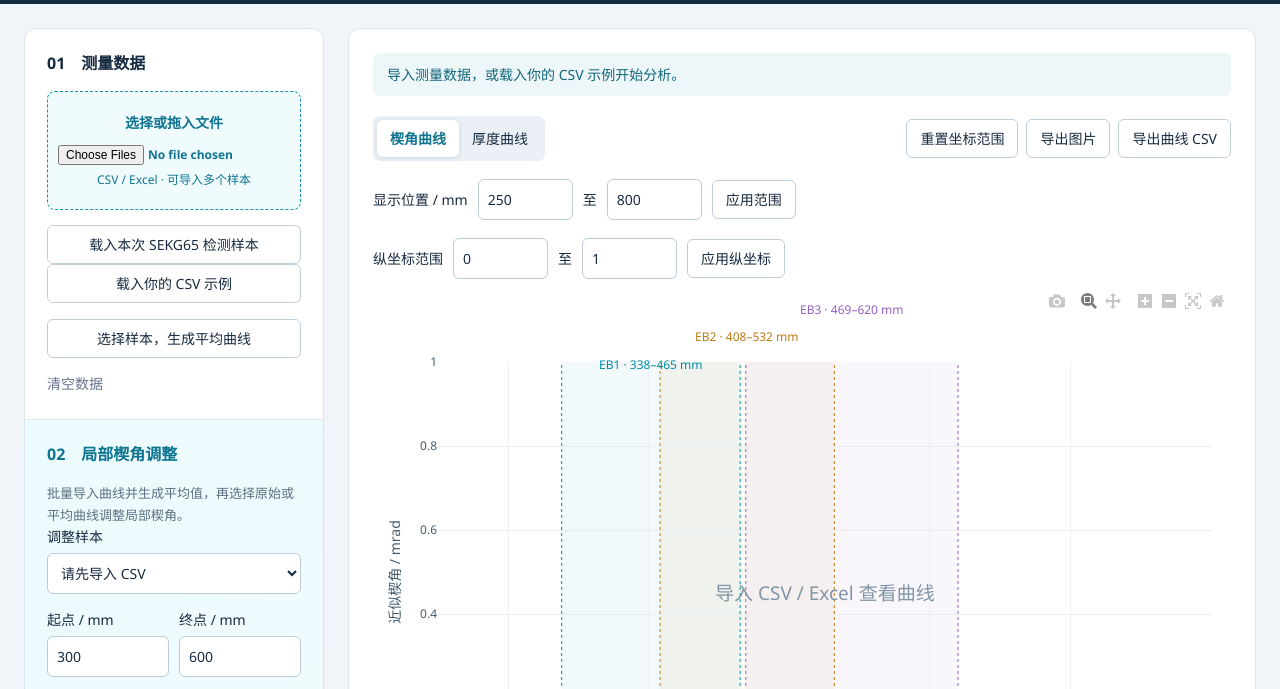
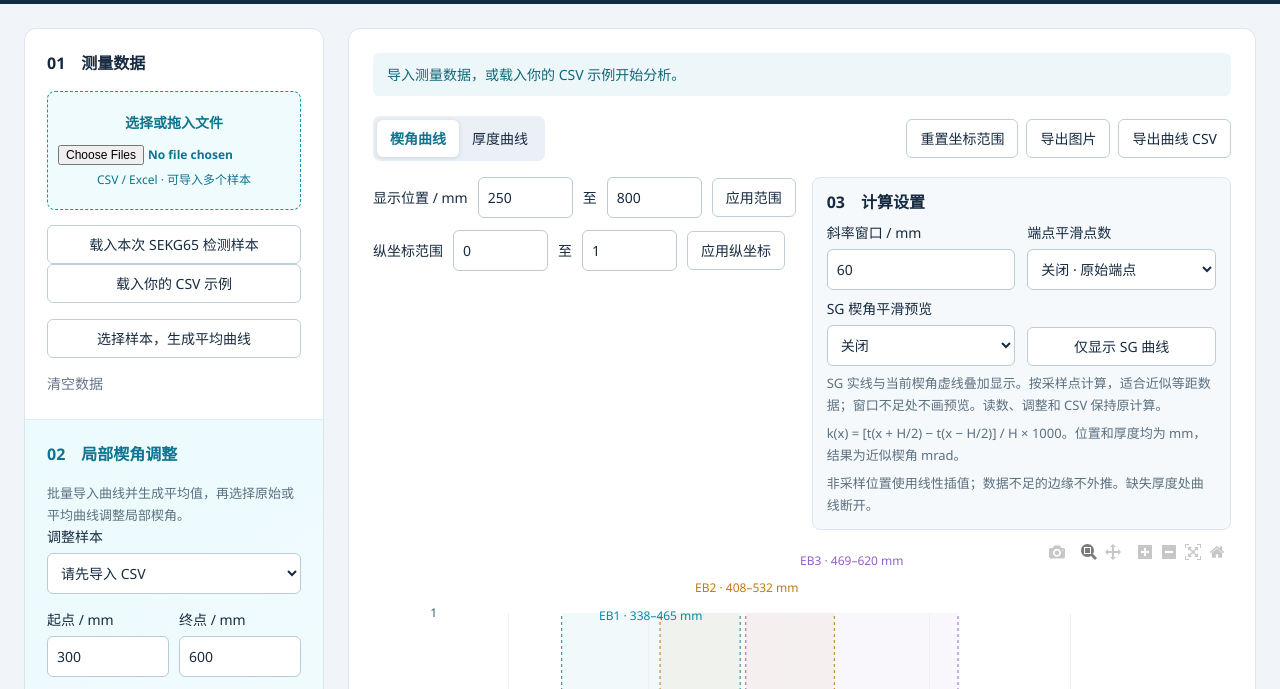
Before and after one commit to XUXIAJIAN/HUD-PVB-Measurement, a plain HTML site: page index.html in a window 1280 px wide. Shown: the part 72-761 px from the top of the page. Drawn offline with nearby package versions, Linux system fonts and the light colour scheme.

Commit message:
Move editor calculation settings beside chart and draw SG as solid

```diff
--- a/app.js
+++ b/app.js
@@ -16,14 +16,14 @@ function render(){let st;try{st=settings()}catch(e){say(e.message+'。图表仍
  const sgOnly=sgPoints>0&&sgOnlyButton.getAttribute('aria-pressed')==='true';
  sgOnlyButton.disabled=!sgPoints;
  sgOnlyButton.textContent=sgOnly?'恢复叠加显示':'仅显示 SG 曲线';
- datasets.forEach(d=>{if(d.original&&!sgOnly){const original=PVB.evaluator(d.original,st.H,st.n,mode);traces.push({x:d.original.map(p=>p[0]),y:d.original.map(p=>{const v=original(p[0]);return Number.isFinite(v)?v:null}),name:d.name+' · 调整前',type:'scatter',mode:'lines',visible:d.visible?true:'legendonly',line:{color:d.color,width:1,dash:'dot'},opacity:0.55,connectgaps:false,hovertemplate:'调整前 %{y:.5f}<extra></extra>'})}const f=PVB.evaluator(d.data,st.H,st.n,mode),ys=d.data.map(p=>f(p[0]));count+=ys.filter(Number.isFinite).length;if(!sgOnly)traces.push({x:d.data.map(p=>p[0]),y:ys.map(v=>Number.isFinite(v)?v:null),name:d.name,legendgroup:String(d.id),visible:d.visible?true:'legendonly',type:'scatter',mode:'lines',connectgaps:false,line:{color:d.color,width:2},hovertemplate:'%{x:.2f} mm<br>%{y:.4f} '+(mode==='slope'?'mrad':'mm')+'<extra>%{fullData.name}</extra>'});
+ datasets.forEach(d=>{if(d.original&&!sgOnly){const original=PVB.evaluator(d.original,st.H,st.n,mode);traces.push({x:d.original.map(p=>p[0]),y:d.original.map(p=>{const v=original(p[0]);return Number.isFinite(v)?v:null}),name:d.name+' · 调整前',type:'scatter',mode:'lines',visible:d.visible?true:'legendonly',line:{color:d.color,width:1,dash:'dot'},opacity:0.55,connectgaps:false,hovertemplate:'调整前 %{y:.5f}<extra></extra>'})}const f=PVB.evaluator(d.data,st.H,st.n,mode),ys=d.data.map(p=>f(p[0]));count+=ys.filter(Number.isFinite).length;if(!sgOnly)traces.push({x:d.data.map(p=>p[0]),y:ys.map(v=>Number.isFinite(v)?v:null),name:d.name,legendgroup:String(d.id),visible:d.visible?true:'legendonly',type:'scatter',mode:'lines',connectgaps:false,line:{color:d.color,width:2,dash:sgPoints?'dash':'solid'},hovertemplate:'%{x:.2f} mm<br>%{y:.4f} '+(mode==='slope'?'mrad':'mm')+'<extra>%{fullData.name}</extra>'});
  if(sgPoints){
   const preview=PVB.savitzkyGolay(ys,sgPoints);
   if(sgOnly||preview.some(Number.isFinite))traces.push({
    x:d.data.map(p=>p[0]),y:preview,name:sgOnly?d.name:d.name+' · SG '+sgPoints+' 点',
    legendgroup:String(d.id),visible:d.visible?true:'legendonly',
    type:'scatter',mode:'lines',showlegend:sgOnly,connectgaps:false,
-   line:{color:d.color,width:2.5,dash:'dash'},
+   line:{color:d.color,width:2.5,dash:'solid'},
    hovertemplate:'%{x:.2f} mm<br>%{y:.4f} mrad<extra>%{fullData.name}</extra>'
   });
  }
--- a/index.html
+++ b/index.html
@@ -11,10 +11,12 @@
 <p id="edit-summary" class="hint" aria-live="polite">导入 CSV 后可查看区间平均楔角。</p>
 <button id="edit-preview" class="secondary">预览调整</button><div class="actions edit-actions"><button id="edit-apply" class="primary">应用调整</button><button id="edit-undo">撤销一步</button><button id="edit-reset">恢复原始</button></div>
 <h3>分段调整记录</h3><p id="edit-history-count" class="hint"></p><div id="edit-history"></div><p class="hint">每段可独立撤销或恢复；重叠区间叠加修正。目标平均值按应用当时计算，撤销其他段后不自动重新求目标。</p><label>导出格式<select id="edit-format"></select></label><button id="edit-export" class="secondary">确认并导出厚度 CSV</button><p id="edit-result" role="status" aria-live="polite"></p>
-<p class="hint">虚线为原始曲线。左侧厚度固定，右侧整体平移，保持厚度连续。目标值指当前窗口和平滑设置下、区间有效采样点楔角的算术平均，并非区间处处相同。边界附近受计算窗口影响。</p><p class="hint">导出保留原始表头、行序、位置和厚度小数位；仪器表头 Angle / Intercept / R2 等保留原始记录，不代表调整结果。精度舍入后楔角可能有微小差异。平均曲线仅在位置完全匹配且无缺失值时可选源 CSV 模板，否则导出通用两列 CSV。修改结果用于方案分析，需另行验证生产适用性。</p></section><section><h2>03　计算设置</h2><label>斜率窗口 / mm<input id="window" type="number" value="60" min="0.001" step="1"></label><label>端点平滑点数<select id="smooth"><option value="1">关闭 · 原始端点</option><option value="5">5 点</option><option value="15">15 点</option><option value="25">25 点</option><option value="35">35 点</option><option value="75">75 点（1 mm间距时跨度74 mm）</option></select></label><label>SG 楔角平滑预览<select id="sg-preview"><option value="0">关闭</option><option value="21">21 点</option><option value="31">31 点</option></select></label><button type="button" id="sg-only" class="secondary" aria-pressed="false" disabled>仅显示 SG 曲线</button><p class="hint">同色虚线叠加显示三阶 SG 平滑。按采样点计算，适合近似等距数据；窗口不足处不画预览。读数、调整和 CSV 保持原计算。</p><p class="hint">k(x) = [t(x + H/2) − t(x − H/2)] / H × 1000。位置和厚度均为 mm，结果为近似楔角 mrad。</p><p class="hint">非采样位置使用线性插值；数据不足的边缘不外推。缺失厚度处曲线断开。</p></section>
+<p class="hint">虚线为原始曲线。左侧厚度固定，右侧整体平移，保持厚度连续。目标值指当前窗口和平滑设置下、区间有效采样点楔角的算术平均，并非区间处处相同。边界附近受计算窗口影响。</p><p class="hint">导出保留原始表头、行序、位置和厚度小数位；仪器表头 Angle / Intercept / R2 等保留原始记录，不代表调整结果。精度舍入后楔角可能有微小差异。平均曲线仅在位置完全匹配且无缺失值时可选源 CSV 模板，否则导出通用两列 CSV。修改结果用于方案分析，需另行验证生产适用性。</p></section>
 
 <section><h2>04　眼盒区间 / mm</h2><div class="eyehead"><span>眼盒</span><span>左边界</span><span>右边界</span></div><div id="eyes"></div><p class="hint">修改边界后，图中区间与边界、中心读数同步更新。</p></section></aside>
-<article><div id="message" role="status">导入测量数据，或载入你的 CSV 示例开始分析。</div><div class="toolbar"><div class="tabs"><button id="slope" class="active">楔角曲线</button><button id="thickness">厚度曲线</button></div><div class="actions"><button id="reset">重置坐标范围</button><button id="png">导出图片</button><button id="export">导出曲线 CSV</button></div></div><div class="range"><span>显示位置 / mm</span><input id="xmin" aria-label="显示起点" type="number" step="any" value="250" placeholder="起点"><span>至</span><input id="xmax" aria-label="显示终点" type="number" step="any" value="800" placeholder="终点"><button id="range">应用范围</button></div><div class="range"><span>纵坐标范围</span><input id="ymin" aria-label="纵坐标最小值" type="number" step="any" value="0"><span>至</span><input id="ymax" aria-label="纵坐标最大值" type="number" step="any" value="1"><button id="yrange">应用纵坐标</button></div><div id="chart"></div><div class="below"><h2>眼盒位置读数</h2><span id="unit">近似楔角 / mrad</span></div><div class="tablewrap"><table><thead><tr><th>样本</th><th>眼盒 / mm</th><th>左边界</th><th>中心</th><th>右边界</th></tr></thead><tbody id="readings"></tbody></table></div><p class="hint">平均线名称可直接拖动调整位置，连接线随之移动。图中可框选放大、滚轮缩放、双击复位；左侧复选框或点击图例可显示／隐藏样本曲线及其眼盒标记。— 表示该位置没有可计算的数据。导出图片包含眼盒边界位置，精确读数见下表。</p></article></main>
+<article><div id="message" role="status">导入测量数据，或载入你的 CSV 示例开始分析。</div><div class="toolbar"><div class="tabs"><button id="slope" class="active">楔角曲线</button><button id="thickness">厚度曲线</button></div><div class="actions"><button id="reset">重置坐标范围</button><button id="png">导出图片</button><button id="export">导出曲线 CSV</button></div></div><div class="chart-controls"><div class="chart-ranges"><div class="range"><span>显示位置 / mm</span><input id="xmin" aria-label="显示起点" type="number" step="any" value="250" placeholder="起点"><span>至</span><input id="xmax" aria-label="显示终点" type="number" step="any" value="800" placeholder="终点"><button id="range">应用范围</button></div><div class="range"><span>纵坐标范围</span><input id="ymin" aria-label="纵坐标最小值" type="number" step="any" value="0"><span>至</span><input id="ymax" aria-label="纵坐标最大值" type="number" step="any" value="1"><button id="yrange">应用纵坐标</button></div></div>
+<section class="calculation-settings" aria-labelledby="calculation-title"><h2 id="calculation-title">03　计算设置</h2><div class="calculation-fields"><label>斜率窗口 / mm<input id="window" type="number" value="60" min="0.001" step="1"></label><label>端点平滑点数<select id="smooth"><option value="1">关闭 · 原始端点</option><option value="5">5 点</option><option value="15">15 点</option><option value="25">25 点</option><option value="35">35 点</option><option value="75">75 点（1 mm间距时跨度74 mm）</option></select></label><label>SG 楔角平滑预览<select id="sg-preview"><option value="0">关闭</option><option value="21">21 点</option><option value="31">31 点</option></select></label><div class="sg-action"><button type="button" id="sg-only" class="secondary" aria-pressed="false" disabled>仅显示 SG 曲线</button></div></div><p class="hint">SG 实线与当前楔角虚线叠加显示。按采样点计算，适合近似等距数据；窗口不足处不画预览。读数、调整和 CSV 保持原计算。</p><p class="hint">k(x) = [t(x + H/2) − t(x − H/2)] / H × 1000。位置和厚度均为 mm，结果为近似楔角 mrad。</p><p class="hint">非采样位置使用线性插值；数据不足的边缘不外推。缺失厚度处曲线断开。</p></section>
+</div><div id="chart"></div><div class="below"><h2>眼盒位置读数</h2><span id="unit">近似楔角 / mrad</span></div><div class="tablewrap"><table><thead><tr><th>样本</th><th>眼盒 / mm</th><th>左边界</th><th>中心</th><th>右边界</th></tr></thead><tbody id="readings"></tbody></table></div><p class="hint">平均线名称可直接拖动调整位置，连接线随之移动。图中可框选放大、滚轮缩放、双击复位；左侧复选框或点击图例可显示／隐藏样本曲线及其眼盒标记。— 表示该位置没有可计算的数据。导出图片包含眼盒边界位置，精确读数见下表。</p></article></main>
 <dialog id="average-dialog" aria-labelledby="average-title"><h2 id="average-title">生成平均曲线</h2><p class="hint">按相同位置计算所选样本的平均厚度，再计算楔角。不同采样位置使用线性插值；仅保留共同范围，任一样本缺失时该处断开。请确认样本使用相同的位置原点和单位。</p><div class="actions"><button id="average-all">全选</button><button id="average-none">全不选</button></div><div id="average-options"></div><p id="average-count" role="status"></p><label>新曲线名称<input id="average-name" maxlength="120" placeholder="例如：批次 A 平均"></label><label class="average-check"><input id="average-only" type="checkbox" checked>生成后仅显示新曲线</label><p class="hint">生成后自动选中平均曲线，可直接局部调整楔角。原始样本保留，可随时重新显示。生成结果为独立副本，不随源样本的删除或显示状态变化。平均仅减弱随机波动，不会自动排除异常样本。</p><p id="average-error" role="alert"></p><div class="actions"><button id="average-cancel">取消</button><button id="average-create" class="primary">生成平均曲线</button></div></dialog>
 <dialog id="mapping"><h2>Excel 数据列</h2><p id="bookname"></p><label>工作表<select id="sheet"></select></label><label>表头所在行<input id="headerrow" type="number" min="1" value="1"></label><label>位置列 / mm<select id="xcol"></select></label><label>厚度列 / mm（可多选）<select id="ycols" multiple size="5"></select></label><label>位置偏移 / mm<input id="offset" type="number" value="0" step="any"></label><p class="hint" id="maphint">最终位置 = 表中位置 + 偏移。请确认位置和厚度单位均为 mm。</p><p id="maperror" role="alert"></p><div class="actions"><button id="cancelmap">取消</button><button id="addmap" class="primary">加入曲线</button></div></dialog>
 <script src="vendor/xlsx.full.min.js"></script><script src="vendor/plotly.min.js"></script><script src="core.js"></script><script src="sample.js"></script><script src="app.js"></script><dialog id="export-confirm"><h2>确认最终导出</h2><p id="export-summary" style="white-space:pre-line"></p><div class="actions"><button id="export-cancel">返回继续调整</button><button id="export-confirm-save" class="primary">确认导出 CSV</button></div></dialog><script src="edit-sample.js"></script><script src="editor.js"></script></body></html>
--- a/style.css
+++ b/style.css
@@ -9,3 +9,29 @@
 .wedge-editor{background:linear-gradient(145deg,#ecfbfd,#f7faff)}.edit-pair{display:grid;grid-template-columns:1fr 1fr;gap:10px}.edit-pair input{min-width:0}#edit-slider{padding:0;accent-color:#0e7490}.edit-actions{margin:12px 0}.edit-actions button{flex:1}#edit-result{font-size:13px;color:#126579;overflow-wrap:anywhere}#edit-result.error{color:#b42318}.wedge-editor h2{color:#0e7490}
 aside{min-width:0}select{min-width:0}.edit-actions button{padding:8px 6px;white-space:nowrap}.wedge-editor .secondary{margin-top:6px}@media(max-width:720px){main{grid-template-columns:minmax(0,1fr)}#chart{overflow:hidden}.below{flex-wrap:wrap}}
 .wedge-editor h3{font-size:14px;margin:18px 0 6px}#edit-history{max-height:280px;overflow:auto}.adjustment-row{border:1px solid #c7e0e7;background:#fff;border-radius:6px;padding:10px;margin:8px 0;font-size:12px;display:flex;flex-wrap:wrap;gap:8px;align-items:center}.adjustment-row span{flex:1;min-width:110px;overflow-wrap:anywhere}.adjustment-row button{padding:4px 8px;font-size:12px}.adjustment-row.inactive{color:#64748b;background:#f1f5f9}
+.chart-controls {
+  display: flex;
+  flex-wrap: wrap;
+  align-items: flex-start;
+  gap: 16px;
+  margin-top: 16px;
+}
+.chart-ranges { min-width: 0; max-width: 100%; }
+.chart-ranges .range { flex-wrap: wrap; margin: 0 0 12px; }
+section.calculation-settings {
+  flex: 1 1 355px;
+  min-width: 0;
+  padding: 12px 14px;
+  background: #f6f9fb;
+  border: 1px solid #dce5ec;
+  border-radius: 8px;
+}
+.calculation-settings h2 { margin-bottom: 8px; }
+.calculation-fields {
+  display: grid;
+  grid-template-columns: repeat(2, minmax(0, 1fr));
+  gap: 8px 12px;
+}
+.calculation-fields label { margin: 0; }
+.calculation-settings .hint { margin-top: 6px; }
+.calculation-fields .sg-action { align-self: end; }
```
Also changed, not shown: 1 other file.
